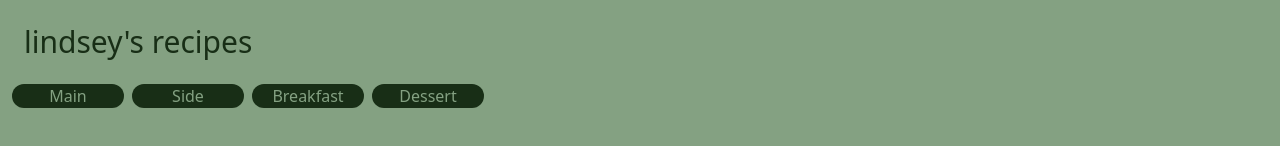
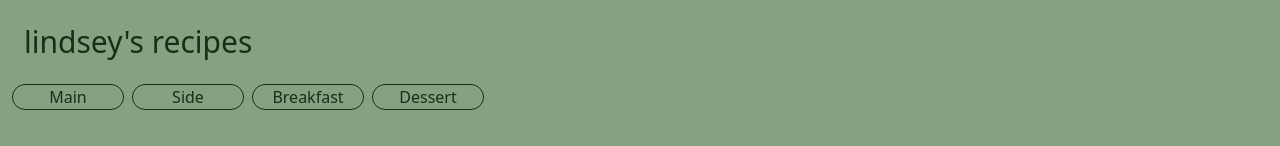
Before and after one commit to lindseystone227/recipeapp, a React (Create React App) app: page / in a window 1280 px wide. Shown: the top 146 px of the page. Built offline with nearby package versions, Linux system fonts and the light colour scheme.

Commit message:
add filters

```diff
--- a/src/Filter.tsx
+++ b/src/Filter.tsx
@@ -3,11 +3,16 @@ import React from 'react';
 interface FilterProps {
   title: string;
   link: string;
+  onClick: () => void;
+  filterOn: boolean;
 }
 
-function Filter(FilterProps: FilterProps) {
+function Filter(FilterProps: FilterProps){
   return (
-    <div className="rounded-full bg-title text-background w-28 flex justify-center ml-1 mr-1 mb-4">
+    <div
+      className={FilterProps.filterOn ? "rounded-full bg-title text-background w-28 flex justify-center ml-1 mr-1 mb-4" : "rounded-full bg-background text-title w-28 flex justify-center ml-1 mr-1 mb-4 border border-title !important border-solid"}
+      onClick={FilterProps.onClick}
+    >
       <p>{FilterProps.title}</p>
     </div>
   );
--- a/src/Recipe.tsx
+++ b/src/Recipe.tsx
@@ -4,11 +4,15 @@ interface RecipeProps {
   title: string;
   photo: string;
   path: string;
+  filter: boolean;
+  filters: boolean[];
 }
 
 function Recipe(RecipeProps: RecipeProps) {
+  const noFiltersSelected = RecipeProps.filters.every((filter) => filter === false);
+
   return (
-    <div className="mb-4 w-36">
+    <div className={(RecipeProps.filter || noFiltersSelected) ? "mb-4 w-36" : "hidden"}>
       <div className="flex justify-center items-center w-32 h-32 rounded-full overflow-hidden">
         <img src={RecipeProps.photo} alt={RecipeProps.title} />
       </div>
@@ -18,3 +22,8 @@ function Recipe(RecipeProps: RecipeProps) {
 }
 
 export default Recipe;
+
+// if no filters selected = display
+// if only filter is selected = display
+// if a filter is selected that's not filter AND filter is selected = display
+// if only a filter is selected that's not filter = displayNone
--- a/src/Recipes.tsx
+++ b/src/Recipes.tsx
@@ -1,32 +1,55 @@
-import React from 'react';
+import React, { useState } from 'react';
 import Recipe from './Recipe';
 import Filter from './Filter';
 
 function Recipes() {
+  const [mainFilter, setMainFilter] = useState(false);
+  const [sideFilter, setSideFilter] = useState(false);
+  const [breakfastFilter, setBreakfastFilter] = useState(false);
+  const [dessertFilter, setDessertFilter] = useState(false);
+
+  const useMainFilter = () => {
+    setMainFilter(!mainFilter);
+  }
+
+  const useSideFilter = () => {
+    setSideFilter(!sideFilter);
+  }
+
+  const useBreakfastFilter = () => {
+    setBreakfastFilter(!breakfastFilter);
+  }
+
+  const useDessertFilter = () => {
+    setDessertFilter(!dessertFilter);
+  }
+
+  const filters = [mainFilter, sideFilter, breakfastFilter, dessertFilter]
+
   return (
     <>
       <h1 className="p-4 text-3xl text-title font-sans">lindsey's recipes</h1>
       <div className="flex ml-2 mr-2 mb-2">
-        <Filter title={'Main'} link={'/'}/>
-        <Filter title={'Side'} link={'/'}/>
-        <Filter title={'Breakfast'} link={'/'}/>
-        <Filter title={'Dessert'} link={'/'}/>
+        <Filter title={'Main'} link={'/'} onClick={useMainFilter} filterOn={mainFilter}/>
+        <Filter title={'Side'} link={'/'} onClick={useSideFilter} filterOn={sideFilter}/>
+        <Filter title={'Breakfast'} link={'/'} onClick={useBreakfastFilter} filterOn={breakfastFilter}/>
+        <Filter title={'Dessert'} link={'/'} onClick={useDessertFilter} filterOn={dessertFilter}/>
       </div>
       <div className="p-2 flex flex-wrap justify-evenly">
-        <Recipe title={'Chickpea Curry'} photo={'/chickpeacurry.jpg'} path='/chickpeacurry' />
-        <Recipe title={'Almond Flour Bread'} photo={'/almondflourbread.jpg'} path='/almondflourbread'/>
-        <Recipe title={'Sweet Potato Salad'} photo={'/sweetpotatosalad.jpg'} path='/sweetpotatosalad'/>
-        <Recipe title={'Pumpkin Muffins'} photo={'/pumpkinmuffins.jpg'} path='/pumpkinmuffins'/>
-        <Recipe title={'Autumn Chicken'} photo={'/autumnchicken.jpg'} path='/autumnchicken'/>
-        <Recipe title={'Carrot Muffins'} photo={'/carrotmuffins.jpg'} path='/carrotmuffins'/>
-        <Recipe title={'Pumpkin Pie'} photo={'/pumpkinpie.jpg'} path='/pumpkinpie'/>
-        <Recipe title={'Chicken Curry'} photo={'/chickencurry.jpg'} path='/chickencurry'/>
-        <Recipe title={'Sausage Patties'} photo={'/sausagepatties.jpg'} path='/sausagepatties'/>
-        <Recipe title={'Lemon Muffins'} photo={'/lemonmuffins.jpg'} path='/lemonmunffins'/>
-        <Recipe title={'Banana Pancakes'} photo={'/bananapancakes.jpg'} path='/bananapancakes'/>
-        <Recipe title={'Almond Flour Biscuits'} photo={'/biscuits.jpg'} path='/almondflourbiscuits'/>
-        <Recipe title={'Cinnamon Pancakes'} photo={'/cinnamonpancakes.jpg'} path='/cinnamonpancakes'/>
-        <Recipe title={'Pumpkin Pie Oatmeal'} photo={'/pumpkinpieoatmeal.jpg'} path='/pumpkinpieoatmeal'/>
+        <Recipe title={'Chickpea Curry'} photo={'/chickpeacurry.jpg'} path='/chickpeacurry' filter={mainFilter} filters={filters}/>
+        <Recipe title={'Almond Flour Bread'} photo={'/almondflourbread.jpg'} path='/almondflourbread'filter={sideFilter} filters={filters}/>
+        <Recipe title={'Sweet Potato Salad'} photo={'/sweetpotatosalad.jpg'} path='/sweetpotatosalad'filter={sideFilter} filters={filters}/>
+        <Recipe title={'Pumpkin Muffins'} photo={'/pumpkinmuffins.jpg'} path='/pumpkinmuffins'filter={sideFilter} filters={filters}/>
+        <Recipe title={'Autumn Chicken'} photo={'/autumnchicken.jpg'} path='/autumnchicken'filter={mainFilter} filters={filters}/>
+        <Recipe title={'Carrot Muffins'} photo={'/carrotmuffins.jpg'} path='/carrotmuffins'filter={sideFilter} filters={filters}/>
+        <Recipe title={'Pumpkin Pie'} photo={'/pumpkinpie.jpg'} path='/pumpkinpie'filter={dessertFilter} filters={filters}/>
+        <Recipe title={'Chicken Curry'} photo={'/chickencurry.jpg'} path='/chickencurry'filter={mainFilter} filters={filters}/>
+        <Recipe title={'Sausage Patties'} photo={'/sausagepatties.jpg'} path='/sausagepatties'filter={breakfastFilter} filters={filters}/>
+        <Recipe title={'Lemon Muffins'} photo={'/lemonmuffins.jpg'} path='/lemonmunffins'filter={sideFilter} filters={filters}/>
+        <Recipe title={'Banana Pancakes'} photo={'/bananapancakes.jpg'} path='/bananapancakes'filter={breakfastFilter} filters={filters}/>
+        <Recipe title={'Almond Flour Biscuits'} photo={'/biscuits.jpg'} path='/almondflourbiscuits'filter={sideFilter} filters={filters}/>
+        <Recipe title={'Cinnamon Pancakes'} photo={'/cinnamonpancakes.jpg'} path='/cinnamonpancakes'filter={breakfastFilter} filters={filters}/>
+        <Recipe title={'Pumpkin Pie Oatmeal'} photo={'/pumpkinpieoatmeal.jpg'} path='/pumpkinpieoatmeal'filter={breakfastFilter} filters={filters}/>
       </div>
     </>
   );
--- a/tailwind.config.js
+++ b/tailwind.config.js
@@ -7,7 +7,7 @@ module.exports = {
     extend: {
       colors: {
         'background': '#84a182',
-        'title': '#182e16',
+        'title': '#182e16 !important',
       },
       fontFamily: {
         sans: ['Dancing Script', 'system-ui', '-apple-system', 'BlinkMacSystemFont'],
```
